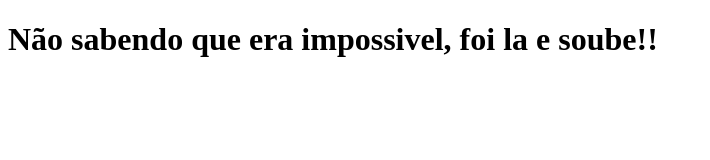
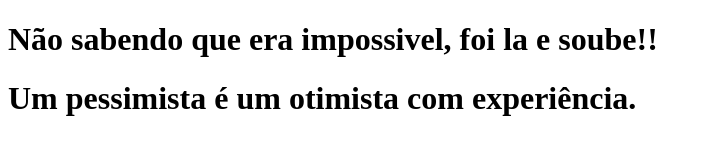
Before and after one commit to mlkduenas/bootcamp-devjr-mod1-proj1, a plain HTML site: page index.html in a window 1280 px wide. Shown: the whole page, without its empty margins (0-710 px from the left). Drawn offline with Linux system fonts and the light colour scheme.

Commit message:
frase motivacional 2

```diff
--- a/index.html
+++ b/index.html
@@ -8,5 +8,6 @@
 </head>
 <body>
     <div><h1>Não sabendo que era impossivel, foi la e soube!!</h1></div>
+    <div><h1>Um pessimista é um otimista com experiência.</h1></div>
 </body>
 </html>
```
